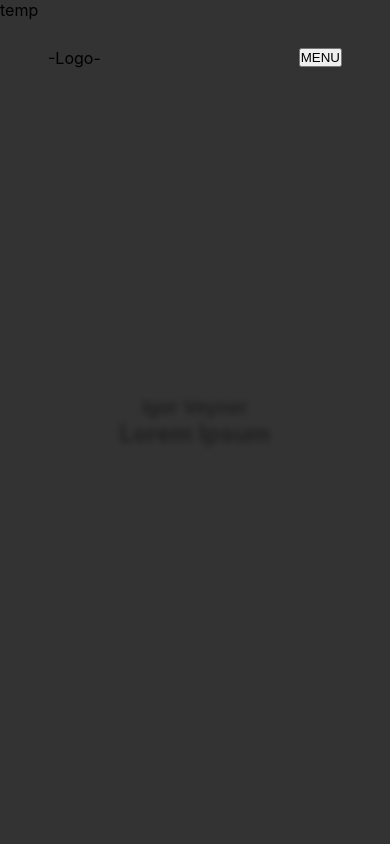
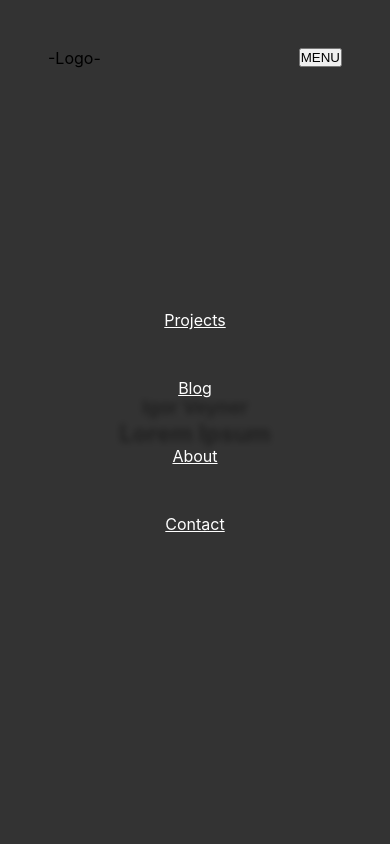
Before and after one commit to IgoVeyner/portfolio, a React (Create React App) app: page / in a window 390 px wide. Both pictures are taken after a click on the button "MENU". Shown: the top 844 px of the page. Built offline with nearby package versions, Linux system fonts and the light colour scheme.

Commit message:
add dummy links to mobile nav

```diff
--- a/src/App.css
+++ b/src/App.css
@@ -1,6 +1,7 @@
 :root {
   --SpaceOuter: 48px;
-  --spaceM: 16px
+  --spaceM: 16px;
+  --spaceL: 24px;
 }
 
 * {
--- a/src/components/MobileNav/index.css
+++ b/src/components/MobileNav/index.css
@@ -10,6 +10,13 @@
 
 .closed {
   animation: close 1.1s ease;
+}
+
+.mobile-link {
+  width: 100%;
+  text-align: center;
+  padding: var(--spaceL);
+  color: white;
 }
 
 @keyframes open {
@@ -35,6 +42,9 @@
 @media only screen and (max-width: 700px) {
   .mobile-nav {
     display: flex;
+    flex-direction: column;
+    align-items: center;
+    justify-content: center;
     position: fixed;
     top: 0;
     right: 0;
--- a/src/components/MobileNav/index.js
+++ b/src/components/MobileNav/index.js
@@ -5,9 +5,10 @@ const MobileNav = ({ menuExpanded }) => {
 
   return (
     <nav className={`mobile-nav open ${status}`}>
-      <div>
-        temp
-      </div>
+      <a href="#" className="mobile-link">Projects</a>
+      <a href="#" className="mobile-link">Blog</a>
+      <a href="#" className="mobile-link">About</a>
+      <a href="#" className="mobile-link">Contact</a>
     </nav>
   )
 }
```
